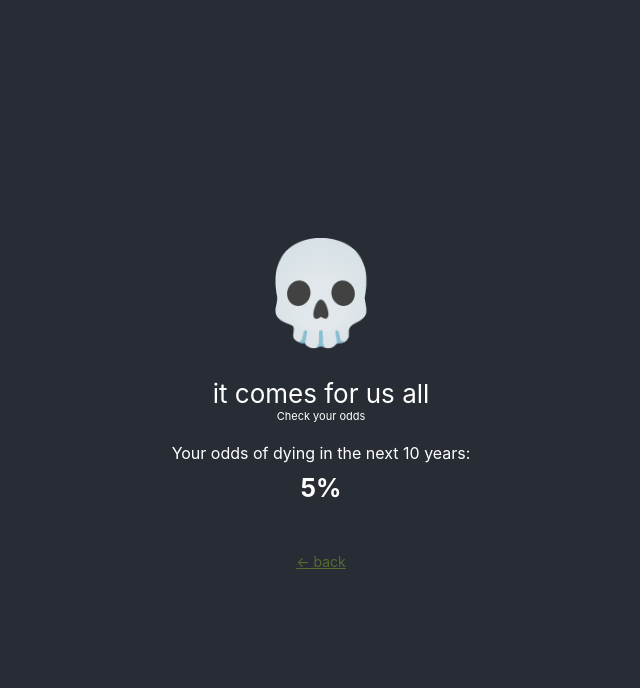
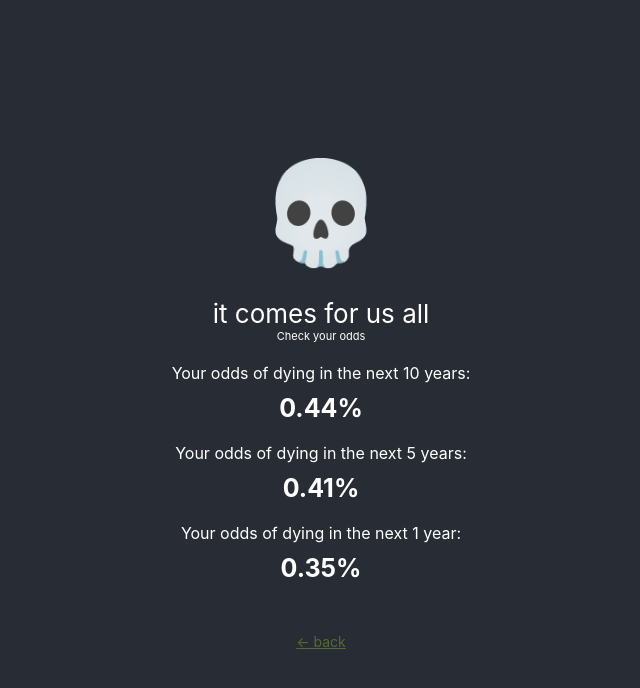
Before and after one commit to FreyrThorv/itcomesforusall, a React (Create React App) app: page / in a window 1280 px wide. Both pictures are taken after a click on the input "How long do I have, Doc?". Shown: the top 688 px of the page, without its empty margins (319-959 px from the left). Built offline with nearby package versions, Linux system fonts and the light colour scheme.

Commit message:
Parse death data and display it

```diff
--- a/src/App.scss
+++ b/src/App.scss
@@ -57,7 +57,9 @@
 		font-size: 16px;
 	}
 
-	a {
+	.go-back {
+		text-decoration: underline;
+		cursor: pointer;
 		color: darkolivegreen;
 		margin-top: 50px;
 		font-size: 14px;
@@ -67,5 +69,6 @@
 	.death-percentage {
 		font-size: 25px;
 		margin-top: 10px;
+		margin-bottom: 20px;
 	}
 }
--- a/src/App.tsx
+++ b/src/App.tsx
@@ -1,5 +1,11 @@
 import React from "react";
 import "./App.scss";
+import deathTable from "./uk_life_table.json";
+
+type AgeOptionType = {
+	value: number;
+	label: number;
+};
 
 type OptionType = {
 	value: string;
@@ -7,33 +13,24 @@ type OptionType = {
 };
 
 function App() {
-	const ageOptions: OptionType[] = [
-		{ value: "1", label: "1" },
-		{ value: "2", label: "2" },
-		{ value: "3", label: "3" },
-		{ value: "4", label: "4" },
-		{ value: "5", label: "5" },
-		{ value: "6", label: "6" },
-		{ value: "7", label: "7" },
-		{ value: "8", label: "8" },
-		{ value: "9", label: "9" },
-		{ value: "10", label: "10" },
-		{ value: "11", label: "11" },
-		{ value: "12", label: "12" },
-	]; // etc
-
+	const ageOptions: AgeOptionType[] = [];
+	deathTable.forEach((segment) => {
+		if (segment.gender === "male" && segment.age <= 90) {
+			ageOptions.push({ value: segment.age, label: segment.age });
+		}
+	});
 	const genderOptions: OptionType[] = [
 		{ value: "female", label: "female" },
 		{ value: "male", label: "male" },
 	];
 
-	const [age, setAge] = React.useState("");
-	const [gender, setGender] = React.useState("");
+	const [age, setAge] = React.useState(0);
+	const [gender, setGender] = React.useState("female");
 	const [deathLikelihood, setDeathLikelihood] = React.useState(false);
 
 	const handleChange = (event: React.FormEvent<HTMLSelectElement>) => {
 		const target = event.target as HTMLTextAreaElement;
-		setAge(target.value);
+		setAge(parseInt(target.value));
 	};
 
 	const genderChange = (event: React.FormEvent<HTMLSelectElement>) => {
@@ -48,6 +45,26 @@ function App() {
 	const backToStart = () => {
 		setDeathLikelihood(false);
 	};
+
+	type StatsInterface = {
+		age: number;
+		gender: string;
+	};
+
+	const generateStats = (params: StatsInterface) => {
+		const { age, gender } = params;
+
+		const segment = deathTable.filter((segment) => {
+			if (segment.age === age && segment.gender === gender) {
+				return segment;
+			}
+			return null;
+		});
+
+		return segment[0];
+	};
+
+	const segment = generateStats({ age, gender });
 
 	return (
 		<div className="front-page">
@@ -98,11 +115,19 @@ function App() {
 					<div className="death-results">
 						<p>Your odds of dying in the next 10 years:</p>
 						<p className="death-percentage">
-							<b>5%</b>
+							<b>{segment.dying_10_year}</b>
 						</p>
-						<a href="/" onClick={backToStart}>
+						<p>Your odds of dying in the next 5 years:</p>
+						<p className="death-percentage">
+							<b>{segment.dying_5_year}</b>
+						</p>
+						<p>Your odds of dying in the next 1 year:</p>
+						<p className="death-percentage">
+							<b>{segment.dying_1_year}</b>
+						</p>
+						<div className="go-back" onClick={backToStart}>
 							← back
-						</a>
+						</div>
 					</div>
 				)}
 			</div>
```
